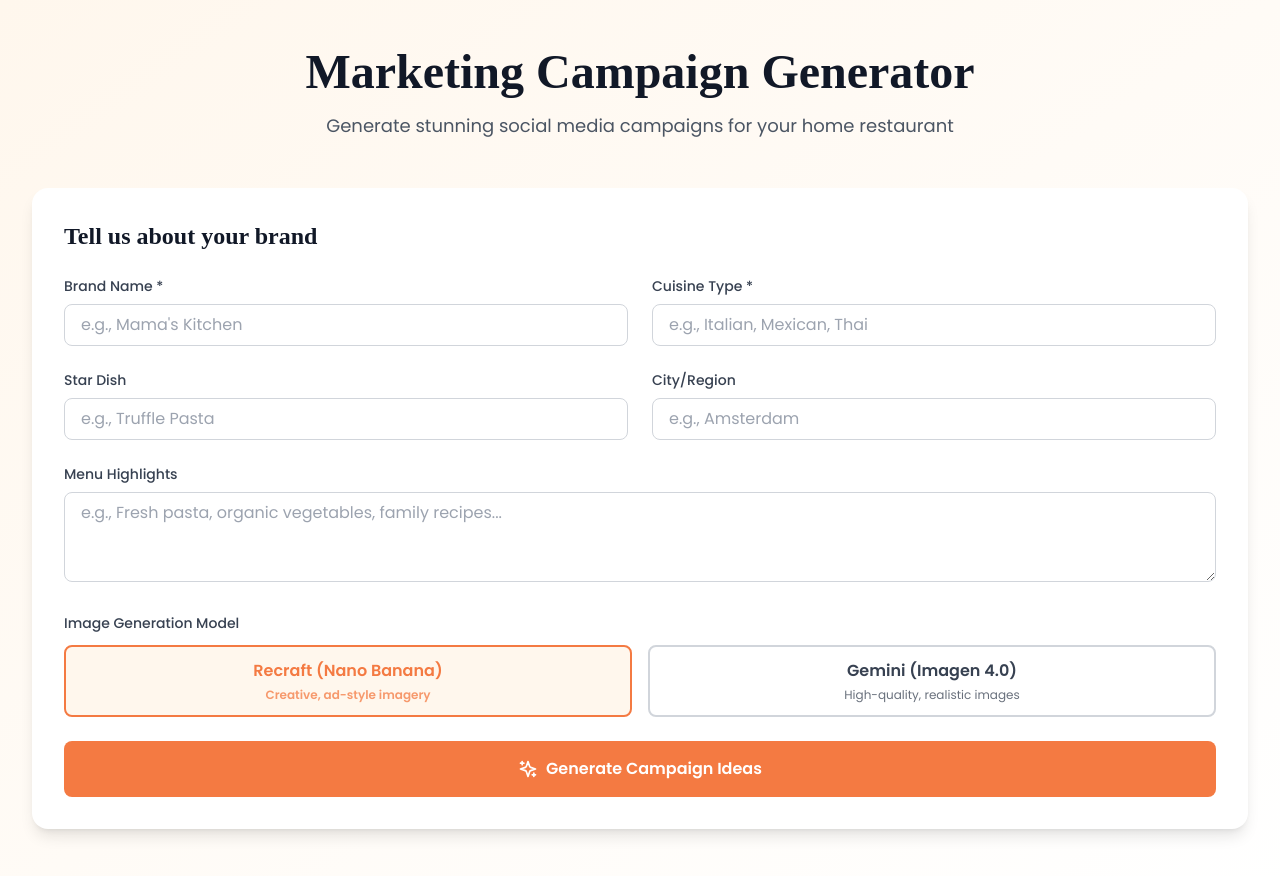
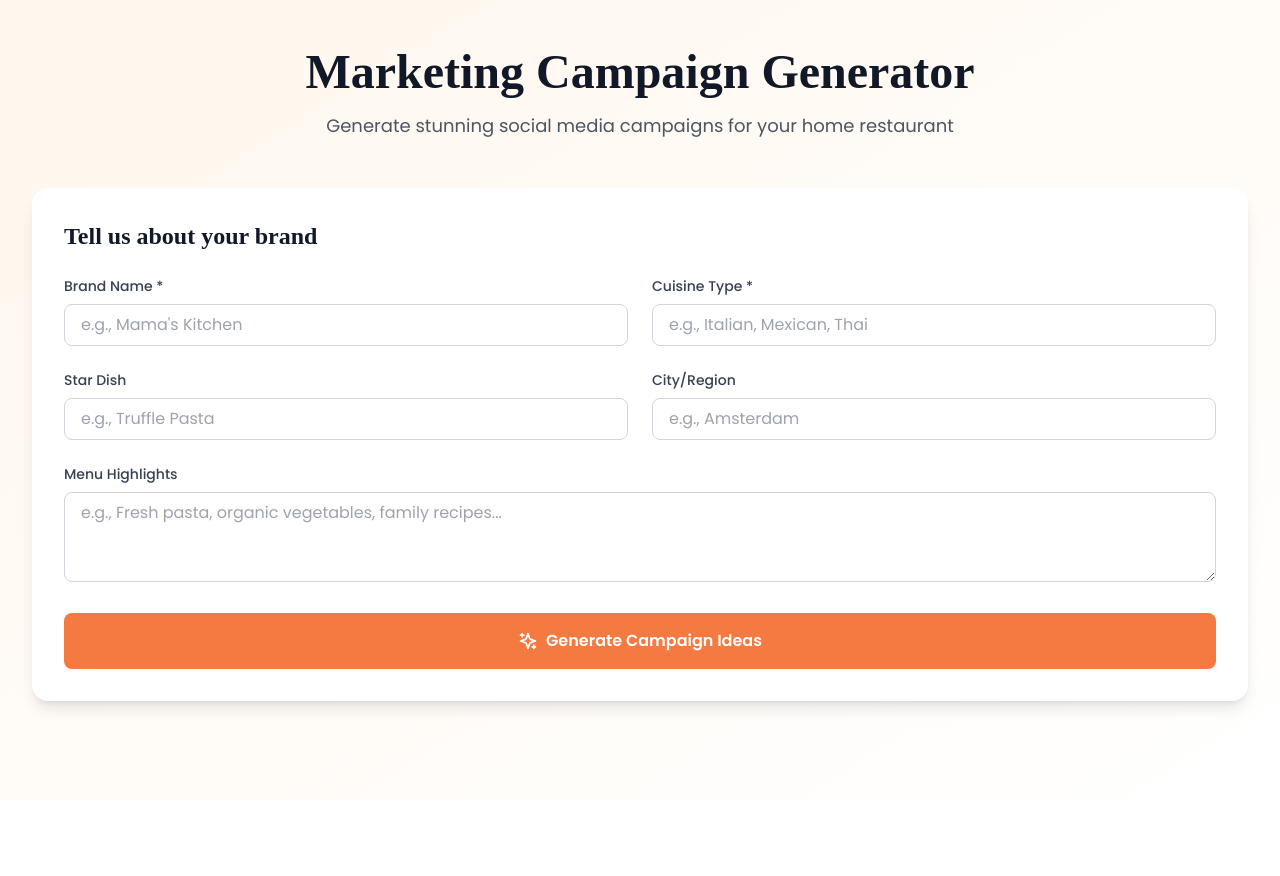
Before and after one commit to AntonCapusta25/marketing-campigns, a React (Vite) app: page / in a window 1280 px wide. Shown: the top 876 px of the page. After the commit the page ends 800 px from the top, so only its background shows below. Built offline with nearby package versions, Linux system fonts and the light colour scheme.

Commit message:
Update App.tsx

```diff
--- a/src/App.tsx
+++ b/src/App.tsx
@@ -19,8 +19,6 @@ interface ChefData {
   menuHighlights: string;
 }
 
-type ImageModel = 'recraft' | 'gemini';
-
 function App() {
   const [chefData, setChefData] = useState<ChefData>({
     brandName: '',
@@ -29,7 +27,6 @@ function App() {
     city: '',
     menuHighlights: ''
   });
-  const [imageModel, setImageModel] = useState<ImageModel>('recraft');
   const [variants, setVariants] = useState<CampaignVariant[]>([]);
   const [isGenerating, setIsGenerating] = useState(false);
   const [error, setError] = useState<string | null>(null);
@@ -56,7 +53,7 @@ function App() {
         },
         body: JSON.stringify({
           chefData,
-          imageModel
+          imageModel: 'recraft'
         })
       });
 
@@ -172,42 +169,6 @@ function App() {
             />
           </div>
 
-          {/* Model Toggle */}
-          <div className="mb-6">
-            <label className="block text-sm font-medium text-gray-700 mb-3">
-              Image Generation Model
-            </label>
-            <div className="flex items-center space-x-4">
-              <button
-                onClick={() => setImageModel('recraft')}
-                className={`flex-1 py-3 px-4 rounded-lg border-2 transition-all ${
-                  imageModel === 'recraft'
-                    ? 'border-[#F47A42] bg-orange-50 text-[#F47A42] font-semibold'
-                    : 'border-gray-300 bg-white text-gray-700 hover:border-gray-400'
-                }`}
-              >
-                <div className="text-center">
-                  <div className="font-semibold">Recraft (Nano Banana)</div>
-                  <div className="text-xs mt-1 opacity-75">Creative, ad-style imagery</div>
-                </div>
-              </button>
-
-              <button
-                onClick={() => setImageModel('gemini')}
-                className={`flex-1 py-3 px-4 rounded-lg border-2 transition-all ${
-                  imageModel === 'gemini'
-                    ? 'border-[#F47A42] bg-orange-50 text-[#F47A42] font-semibold'
-                    : 'border-gray-300 bg-white text-gray-700 hover:border-gray-400'
-                }`}
-              >
-                <div className="text-center">
-                  <div className="font-semibold">Gemini (Imagen 4.0)</div>
-                  <div className="text-xs mt-1 opacity-75">High-quality, realistic images</div>
-                </div>
-              </button>
-            </div>
-          </div>
-
           {error && (
             <div className="mb-6 p-4 bg-red-50 border border-red-200 rounded-lg text-red-700">
               {error}
```
